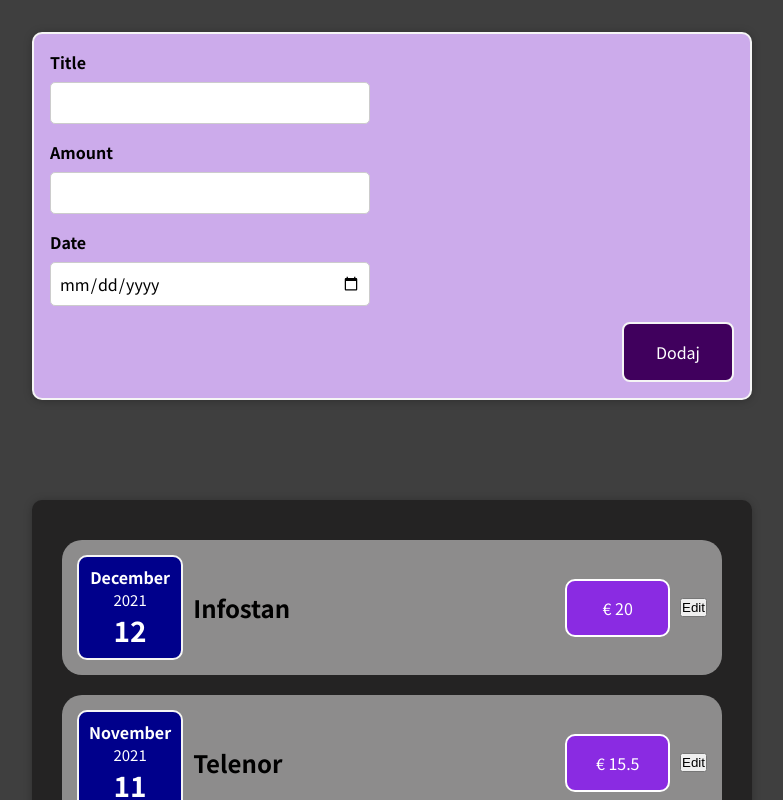
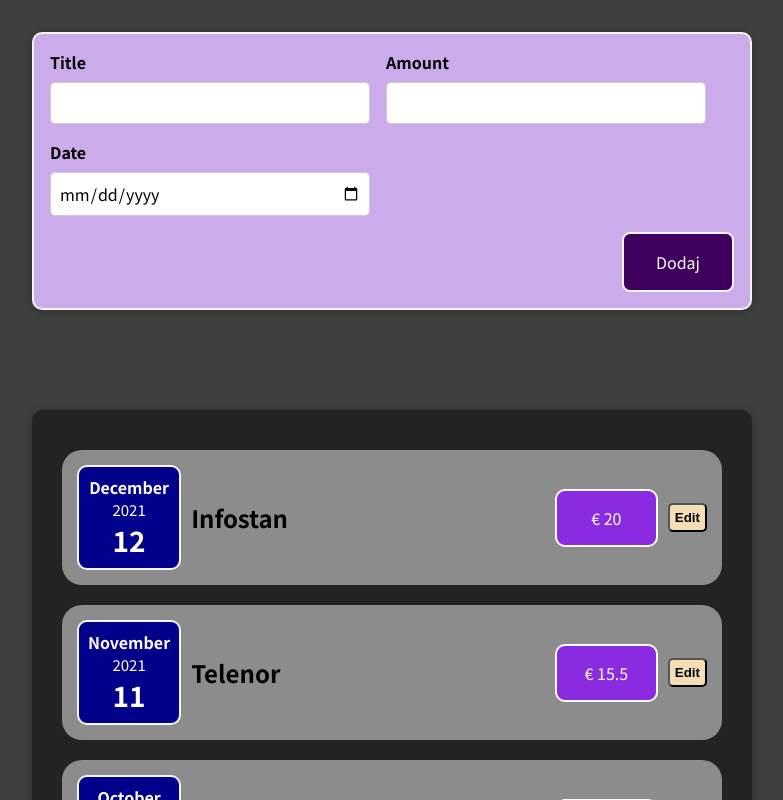
Before and after one commit to OliverVukovic/Cost-Control-App, a React (Create React App) app: page / in a window 1280 px wide. Shown: the top 800 px of the page, without its empty margins (248-1031 px from the left). Built offline with nearby package versions, Linux system fonts and the light colour scheme.

Commit message:
add new item

```diff
--- a/src/App.js
+++ b/src/App.js
@@ -1,10 +1,9 @@
-import React from "react";
+import React, { useState } from "react";
+
 import Expenses from "./components/Expenses";
 import NewExpense from "./components/NewExpense";
 
-function App() {
-
-  const expenses = [
+const RANDOM_DATA = [
   {
     id: 1,
     title: 'Infostan',
@@ -46,17 +45,35 @@
     title: 'Gorivo',
     amount: 30.00,
     date: new Date(2021, 11, 31),
-    }
+  },
 ];
+
+
+
+// function App() {
+//   const [expenses, setExpenses] = useState(RANDOM_DATA);
+
+//   const addExpenseHandler = expense => {
+//     setExpenses([...expenses, expense])
+//   };
+
+
+function App() {
+  const [expenses, setExpenses] = useState(RANDOM_DATA);
+
+  const addExpenseHandler = expense => {
+    // console.log(expense);
+    setExpenses((prevExpenses) => {
+      return [ ...prevExpenses, expense ];
+    });
+  };
 
   return (
     <div>
-      <NewExpense />
-      <div className="card">
-        <Expenses items={expenses}/>
-      </div>
+      <NewExpense onAddExpense={addExpenseHandler} />
+      <Expenses items={expenses} />
     </div>
   );
-}
+};
 
 export default App;
--- a/src/components/ExpenseDate.js
+++ b/src/components/ExpenseDate.js
@@ -2,9 +2,9 @@
 
 function ExpenseDate(props) {
 
-    const month = props.date.toLocaleString('en-US', {month: 'long'});
+    const month = props.date.toLocaleString('en', {month: 'long'});
     const year = props.date.getFullYear();
-    const day = props.date.toLocaleString('en-US', {day: '2-digit'});
+    const day = props.date.toLocaleString('en', {day: '2-digit'});
 
     return (
         <div className='expense-item__date'>
--- a/src/components/ExpenseItem.css
+++ b/src/components/ExpenseItem.css
@@ -74,3 +74,10 @@
     width: 120px;
     text-align: center;
 }
+
+.edit-btn {
+    padding: 5px;
+    border-radius: 5px;
+    background-color: wheat;
+    font-weight: 700;
+}
--- a/src/components/ExpenseItem.js
+++ b/src/components/ExpenseItem.js
@@ -22,7 +22,7 @@
 
             <div className='expense-item__price'>€ {props.amount}</div>
 
-            <button onClick={editItem}>Edit</button>
+            <button className="edit-btn" onClick={editItem}>Edit</button>
 
         </div>
     );
--- a/src/components/Expenses.js
+++ b/src/components/Expenses.js
@@ -5,8 +5,17 @@
 function Expenses(props) {
 
       return (
+        <div className="card">
             <div className="expenses">
+                {props.items.map((expense) => (
                     <ExpenseItem
+                        title={expense.title}
+                        amount={expense.amount}
+                        date={expense.date}
+                    />
+                ))}
+
+                {/* <ExpenseItem
                     title={props.items[0].title}
                     amount={props.items[0].amount}
                     date={props.items[0].date}
@@ -40,7 +49,8 @@
                     title={props.items[6].title}
                     amount={props.items[6].amount}
                     date={props.items[6].date}
-            />
+                /> */}
+            </div>
           </div>
       )
 }
--- /dev/null
+++ b/src/components/FormExpense.js
@@ -0,0 +1,104 @@
+import React, { useState } from "react";
+import './NewExpense.css';
+
+function FormExpense(props) {
+
+    const [enterTitle, setEnterTitle] = useState('');
+    const [enterAmount, setEnterAmount] = useState('');
+    const [enterDate, setEnterDate] = useState('');
+    // -------- > umesto ovoga samo jedan useState sa nizom podataka
+    // const [userInput, setUserInput] = useState({
+    //     enterTitle: '',
+    //     enterAmount: '',
+    //     enterDate: '',
+    // });
+
+    const titleChangeHandler = (event) => {
+        // console.log(event.target.value);
+        setEnterTitle(event.target.value);
+        // ----- > nakon promene na jedan useState
+        // setUserInput({
+        //     ...userInput,
+        //     enterTitle: event.target.value,
+        // })
+        // --------------------------------------- > i ovo mozemo zameniti koristeci 'prevState'
+    //     setUserInput((prevState) => {
+    //         return { ...prevState, enterTitle: event.target.value };
+    //     });
+    };
+
+    const amountChangeHandler = (event) => {
+        setEnterAmount(event.target.value);
+        // setUserInput((prevState) => {
+        //     return { ...prevState, enterAmount: event.target.value, };
+        // });
+    };
+
+    const dateChangeHandler = (event) => {
+        setEnterDate(event.target.value);
+        // setUserInput((prevState) => {
+        //     return { ...prevState, enterDate: event.target.value, };
+        // });
+    };
+
+
+    const submitHandler = (event) => {
+        event.preventDefault();
+
+        const expenseData = {
+            title: enterTitle,
+            amount: enterAmount,
+            date: new Date(enterDate)
+        };
+
+        // console.log(expenseData);
+        props.onSaveExpenseData(expenseData);
+        setEnterTitle('');
+        setEnterAmount('');
+        setEnterDate('');
+    };
+
+    return (
+        <form onSubmit={submitHandler}>
+                <div className="new-expense__controls">
+                    <div className="new-expense__control">
+                        <label>Title</label>
+                        <input
+                            type='text'
+                            value={enterTitle}
+                            onChange={titleChangeHandler}
+                        />
+                    </div>
+
+                    <div className="new-expense__control">
+                        <label>Amount</label>
+                        <input
+                            type='number'
+                            value={enterAmount}
+                            min="0.01"
+                            step="0.01"
+                            onChange={amountChangeHandler}
+                        />
+                    </div>
+
+                    <div className="new-expense__control">
+                        <label>Date</label>
+                        <input
+                            type='date'
+                            value={enterDate}
+                            min="2019-01-01"
+                            max="2022-12-31"
+                            onChange={dateChangeHandler}
+                        />
+                    </div>
+                </div>
+
+                <div className="new-expense__actions">
+                    <button type="submit">
+                        Dodaj
+                    </button>
+                </div>
+            </form>
+)};
+
+export default FormExpense;
--- a/src/components/NewExpense.js
+++ b/src/components/NewExpense.js
@@ -1,78 +1,24 @@
-import React, { useState } from "react";
+import React from "react";
+import FormExpense from "./FormExpense";
 import './NewExpense.css';
 
-function NewExpense() {
+function NewExpense(props) {
 
-    const [enterTitle, setEnterTitle] = useState('');
-    const [enterAmount, setEnterAmount] = useState('');
-    const [enterDate, setEnterDate] = useState('');
-    // -------- > umesto ovoga samo jedan useState sa nizom podataka
-    // const [userInput, setUserInput] = useState({
-    //     enterTitle: '',
-    //     enterAmount: '',
-    //     enterDate: '',
-    // });
+    const saveExpenseDataHendler = (enterExpenseData) => {
 
-    const titleChangeHandler = (event) => {
-        // console.log(event.target.value);
-        setEnterTitle(event.target.value);
-        // ----- > nakon promene na jedan useState
-        // setUserInput({
-        //     ...userInput,
-        //     enterTitle: event.target.value,
-        // })
-        // --------------------------------------- > i ovo mozemo zameniti koristeci 'prevState'
-    //     setUserInput((prevState) => {
-    //         return { ...prevState, enterTitle: event.target.value };
-    //     });
+        const expenseData = {
+            ...enterExpenseData,
+            id: Math.floor(Math.random() * 1000)
+        };
+        // console.log(expenseData);
+        props.onAddExpense(expenseData);
     };
-
-    const amountChangeHandler = (event) => {
-        setEnterAmount(event.target.value);
-        // setUserInput((prevState) => {
-        //     return { ...prevState, enterAmount: event.target.value, };
-        // });
-    };
-
-    const dateChangeHandler = (event) => {
-        setEnterDate(event.target.value);
-        // setUserInput((prevState) => {
-        //     return { ...prevState, enterDate: event.target.value, };
-        // });
-    };
-
 
     return (
         <div className="new-expense">
-            <form>
-                <div className="new-expense__controls">
-                    <div className="new-expense__control">
-                        <label>Title</label>
-                        <input type='text' onChange={titleChangeHandler} />
-                    </div>
-                </div>
-
-                <div className="new-expense__controls">
-                    <div className="new-expense__control">
-                        <label>Amount</label>
-                        <input type='number' min="0.01" step="0.01" onChange={amountChangeHandler} />
-                    </div>
-                </div>
-
-                <div className="new-expense__controls">
-                    <div className="new-expense__control">
-                        <label>Date</label>
-                        <input type='date' min="2019-01-01" max="2022-12-31" onChange={dateChangeHandler} />
-                    </div>
-                </div>
-
-                <div className="new-expense__actions">
-                    <button type="submit">
-                        Dodaj
-                    </button>
-                </div>
-            </form>
+            <FormExpense onSaveExpenseData={saveExpenseDataHendler} />
         </div>
-)};
+    );
+};
 
 export default NewExpense;
```
Also changed, not shown: 1 other file (tests, documents, lock files or other folders). Lines whose indentation alone changed are shown as unchanged.
